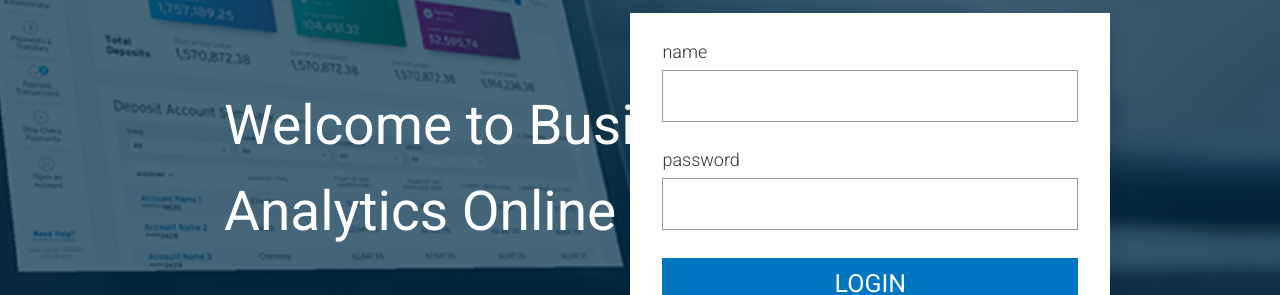
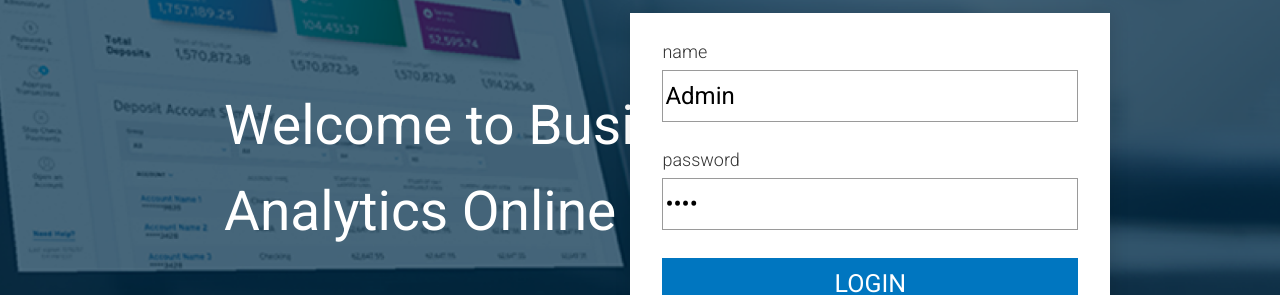
Before and after one commit to serhiipetrash/test-tast-for-upswot, a Vue app: page / in a window 1280 px wide. Shown: the part 296-591 px from the top of the page. Built offline with nearby package versions, Linux system fonts and the light colour scheme.

Commit message:
add some fix on router, prepere to deploy

```diff
--- a/src/components/Loginform.vue
+++ b/src/components/Loginform.vue
@@ -1,13 +1,27 @@
 <template>
   <div class="login-form">
-    <form class="form">
+    <form class="form" @submit.prevent="hendleSubmit">
       <div>
         <label for="name">name</label>
-        <input type="text" required id="name" name="name" />
+        <input
+          type="text"
+          v-model="username"
+          required
+          id="name"
+          name="name"
+          :class="{ novalid: !validate }"
+        />
       </div>
       <div>
         <label for="password">password</label>
-        <input type="password" required id="password" name="password" />
+        <input
+          type="password"
+          v-model="password"
+          required
+          id="password"
+          name="password"
+          :class="{ novalid: !validate }"
+        />
       </div>
 
       <button type="summit">login</button>
@@ -19,7 +33,33 @@
 </template>
 
 <script>
-export default {};
+export default {
+  data() {
+    return {
+      username: "Admin",
+      password: "1234",
+    };
+  },
+  computed: {
+    validate() {
+      let trueName = this.username === "Admin" ? true : false;
+      let truePass = this.password === "1234" ? true : false;
+
+      if (trueName && truePass) {
+        return true;
+      } else {
+        return false;
+      }
+    },
+  },
+  methods: {
+    hendleSubmit() {
+      if (this.validate) {
+        this.$router.push("/usertodo/" + this.username);
+      }
+    },
+  },
+};
 </script>
 
 <style>
@@ -115,4 +155,7 @@ export default {};
   color: #033b5e;
   text-decoration: none;
 }
+.novalid {
+  color: red;
+}
 </style>
--- a/src/components/Todolist.vue
+++ b/src/components/Todolist.vue
@@ -1,10 +1,5 @@
 <template>
   <div>
-    <div>
-      <div>
-        <h1>{{ listName }}</h1>
-      </div>
-    </div>
     <div class="todo-create">
       <CreateTodo @on-new-todo="addTodo($event)" />
     </div>
@@ -29,9 +24,6 @@ import Todo from "./Todo.vue";
 import CreateTodo from "./CreateTodo.vue";
 
 export default {
-  props: {
-    listName: String,
-  },
   data() {
     return {
       todos: [
--- a/src/router/index.js
+++ b/src/router/index.js
@@ -1,6 +1,6 @@
 import { createRouter, createWebHistory } from 'vue-router'
 import Home from '../views/Home.vue'
-import Login from '../views/Login.vue'
+import Usertodo from '../views/Usertodo.vue'
 
 const routes = [
   {
@@ -9,9 +9,10 @@ const routes = [
     component: Home
   },
   {
-    path: '/login',
-    name: 'Login',
-    component: Login
+    path: '/usertodo/:username',
+    name: 'Usertodo',
+    component: Usertodo,
+    props: true
   },
 
 ]
--- a/src/views/Login.vue
+++ b/src/views/Usertodo.vue
@@ -2,15 +2,15 @@
   <section>
     <div class="login-bg">
       <div class="login-logo">
-        <a href="#">
+        <router-link :to="{ name: 'Home' }">
           <img src="../assets/logo1.svg" alt="Logo" />
-        </a>
+        </router-link>
       </div>
     </div>
     <div class="login-todo">
-      <h2>Thank you Admin</h2>
+      <h2>Thank you {{ username }}</h2>
 
-      <TodoList list-name="My to-dos" />
+      <TodoList />
     </div>
   </section>
 </template>
@@ -19,6 +19,7 @@
 import TodoList from "@/components/Todolist.vue";
 
 export default {
+  props: ["username"],
   name: "App",
   components: { TodoList },
 };
```
